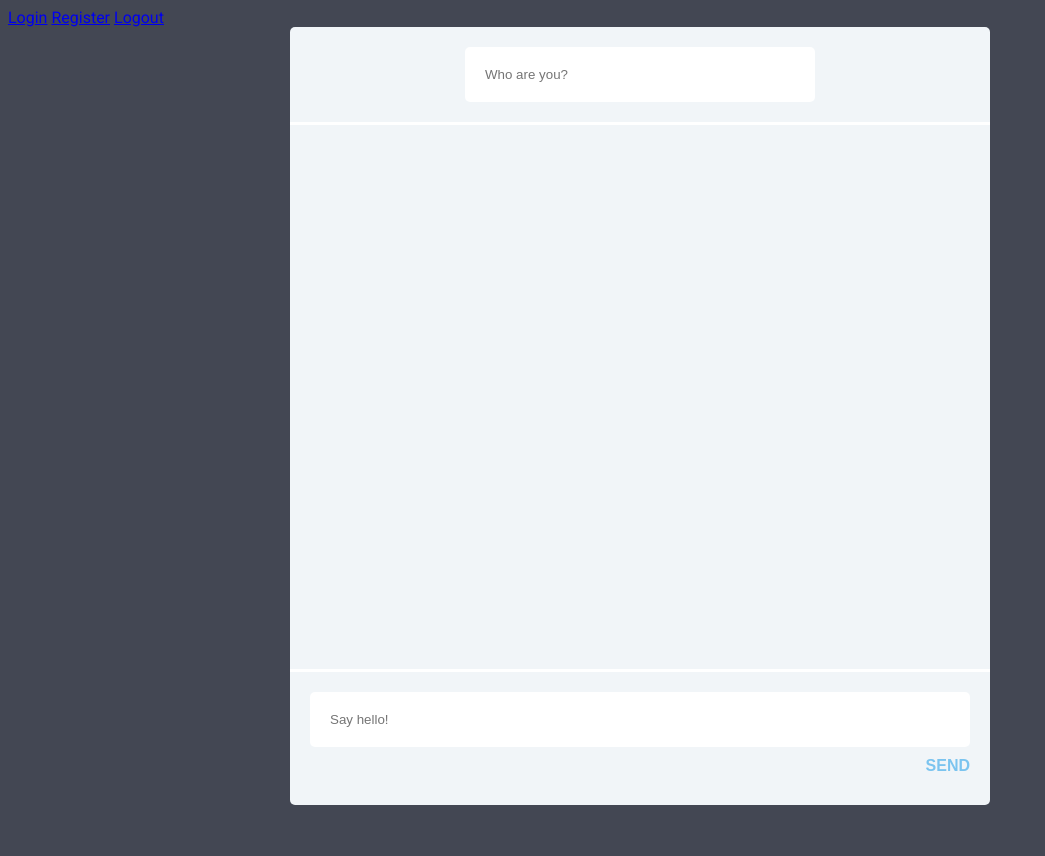
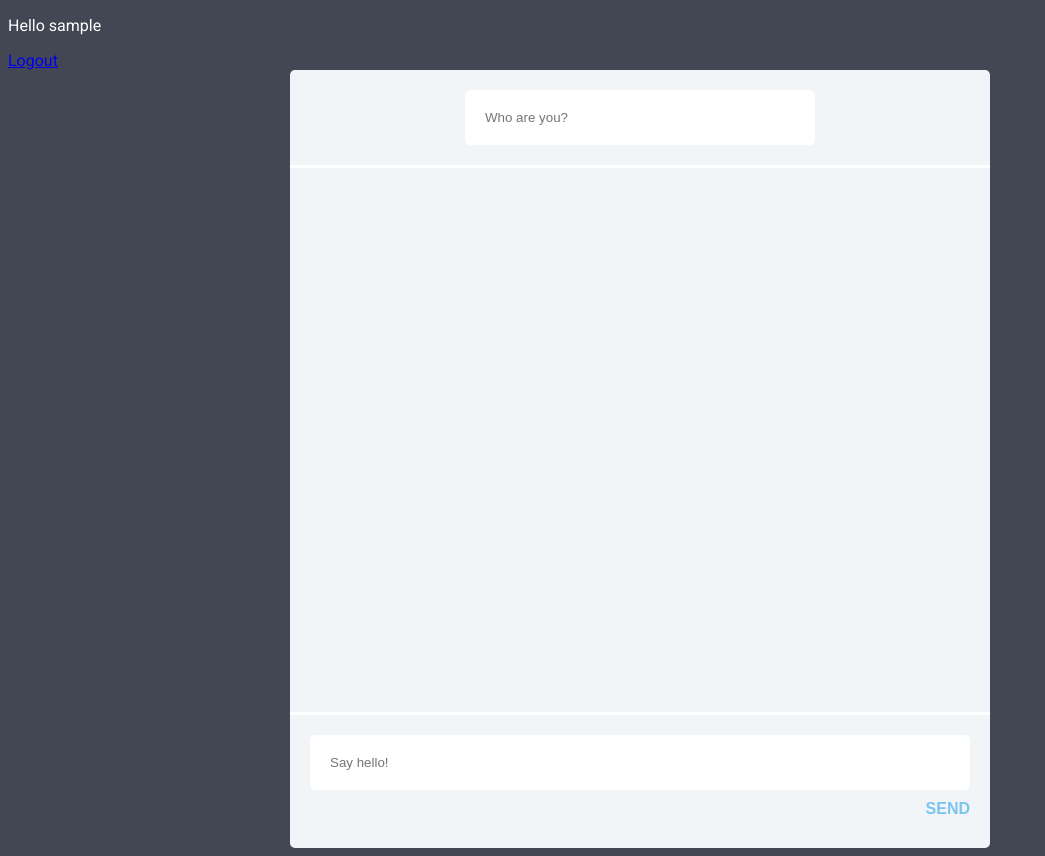
Before and after one commit to Areii1/chat-room, a PHP site: page / in a window 1280 px wide. Shown: the whole page, without its empty margins (0-1045 px from the left). Before the commit the page ends 805 px from the top, so only its background shows below. Run offline with PHP 8.4, Linux system fonts and the light colour scheme; the visitor is signed in with stand-in values (Sample User, id 1); data that the repository does not hold is empty.

Commit message:
Add welcoming text to main page.

```diff
--- a/index.php
+++ b/index.php
@@ -3,6 +3,7 @@ session_start();
 
 if (!$_SESSION['username']) {
 	header("Location: login.html");
+	die();
 }
 ?>
 
@@ -16,9 +17,8 @@ if (!$_SESSION['username']) {
 	<link rel="stylesheet" type="text/css" href="stylesheet.css">
 </head>
 <body>
+	<p>Hello <?php echo $_SESSION['username']; ?></p>
 	<nav>
-		<a href="login.html">Login</a>
-		<a href="register.html">Register</a>
 		<a href="backend/logout.php">Logout</a>
 	</nav>
 	<div id="wrapper">
```
